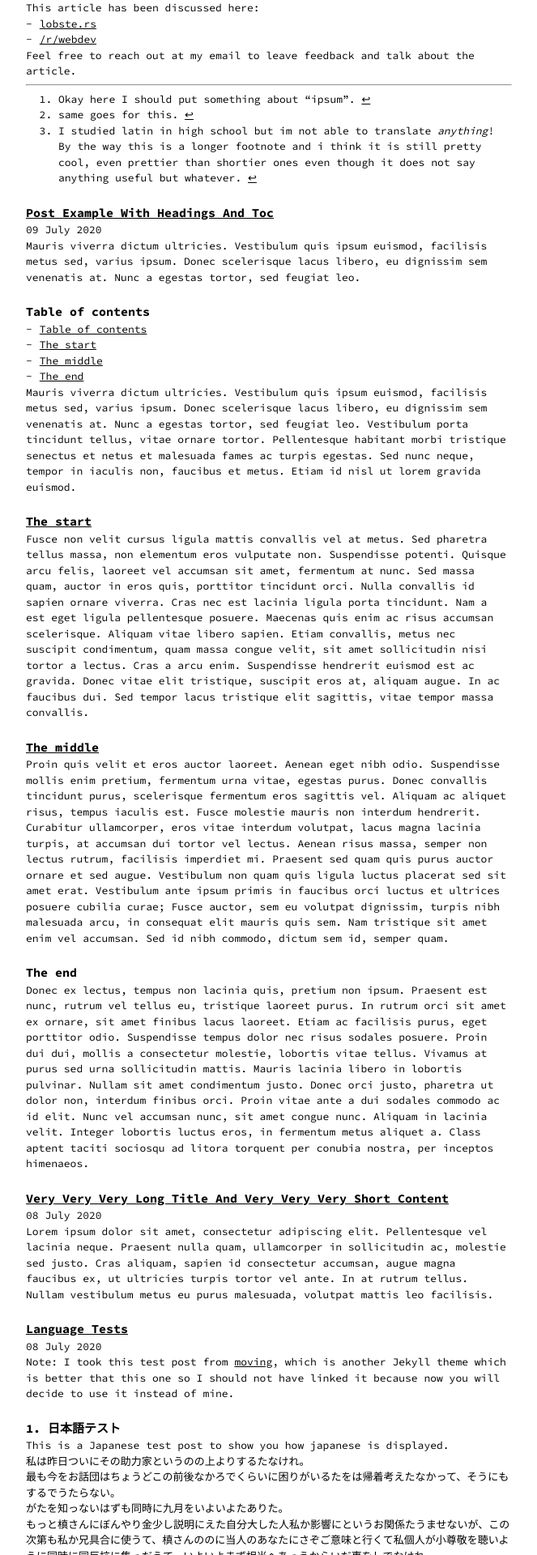
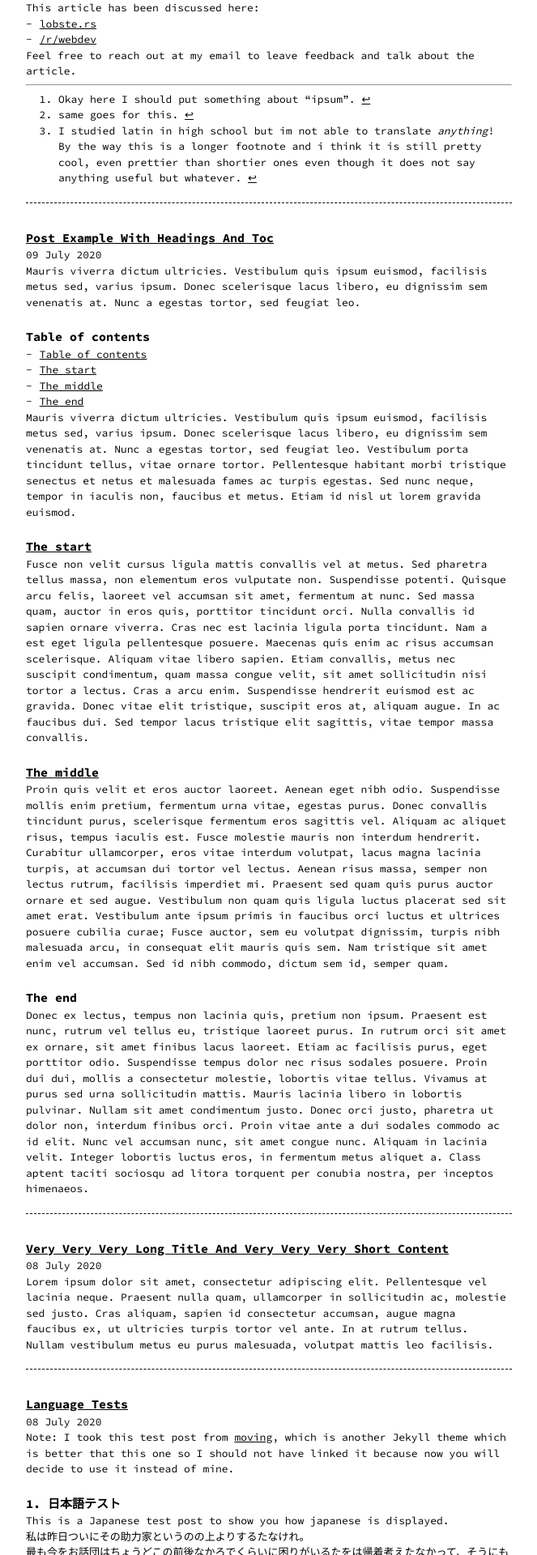
Before and after one commit to madelinethecat/site, a Jekyll site: the page built from index.md, in a window 1280 px wide. Shown: the part 711-2631 px from the top of the page at 81% size, without its empty margins (308-971 px from the left). Built offline with Jekyll 4.4.1, drawn with Linux system fonts in a browser that asks for light colours.

Commit message:
Update index.md

```diff
--- a/index.md
+++ b/index.md
@@ -17,5 +17,7 @@ permalink: /
     <time datetime="{{ post.date | date: "%Y-%m-%d" }}">{{ post.date | date_to_long_string }}</time>
     {{ post.content }}
   </article>
+
+{%- include footer.html -%}
+
 {% endfor %}
-{%- include footer.html -%}
```
